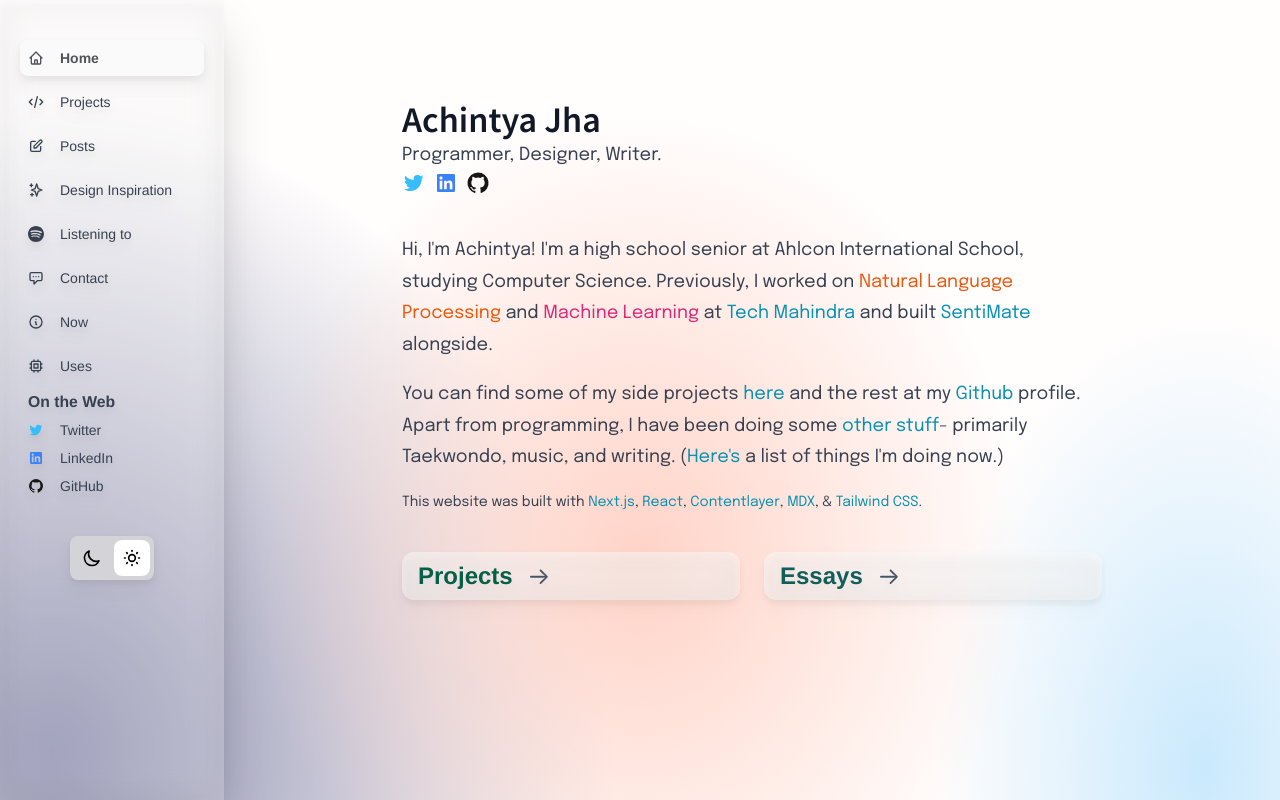
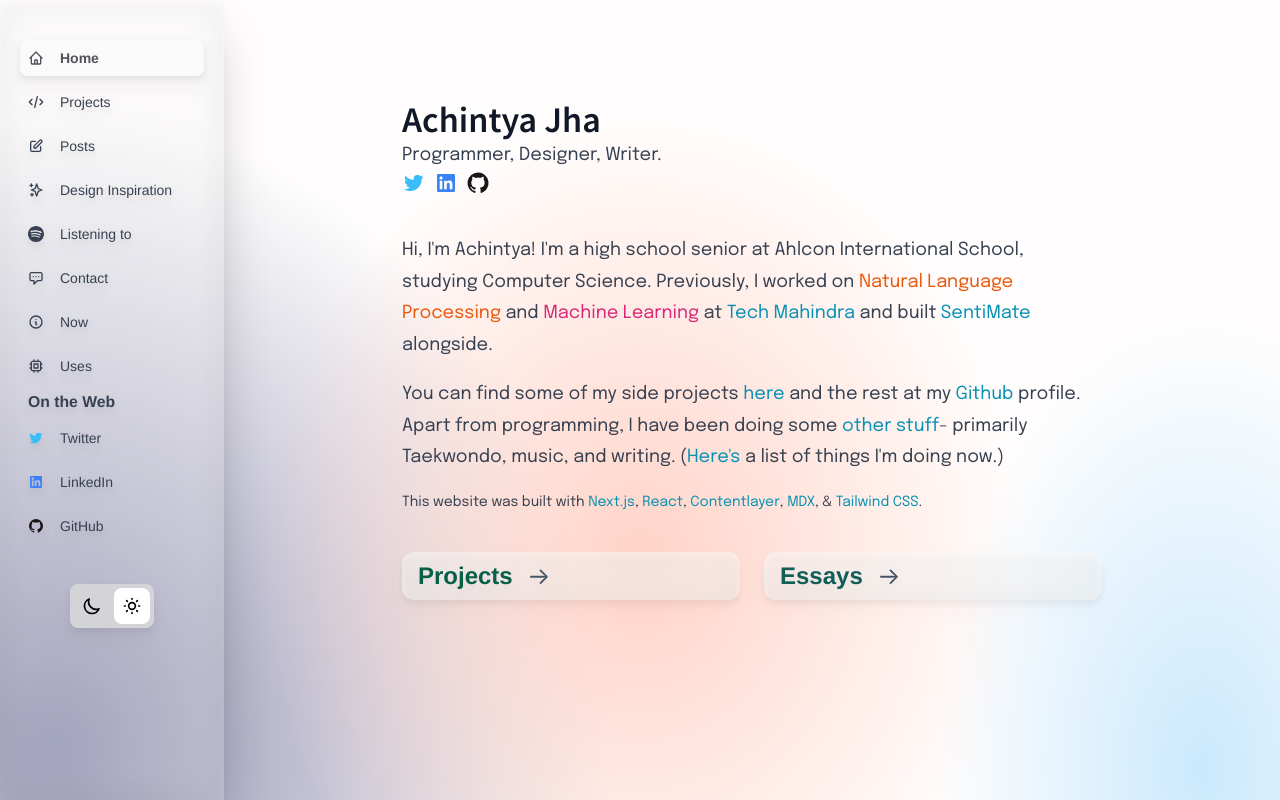
Before and after one commit to achntj/garden, a Next.js app: page / in a window 1280 px wide. Built offline with nearby package versions, Linux system fonts and the light colour scheme.

Commit message:
add spacing to nav socials

```diff
--- a/styles/globals.css
+++ b/styles/globals.css
@@ -44,7 +44,7 @@ img {
 }
 
 .navSocials a {
-  @apply space-x-4 flex items-center hover:underline underline-offset-2;
+  @apply space-x-4 py-2 flex items-center hover:underline underline-offset-2;
 }
 
 .navLink svg {
```
